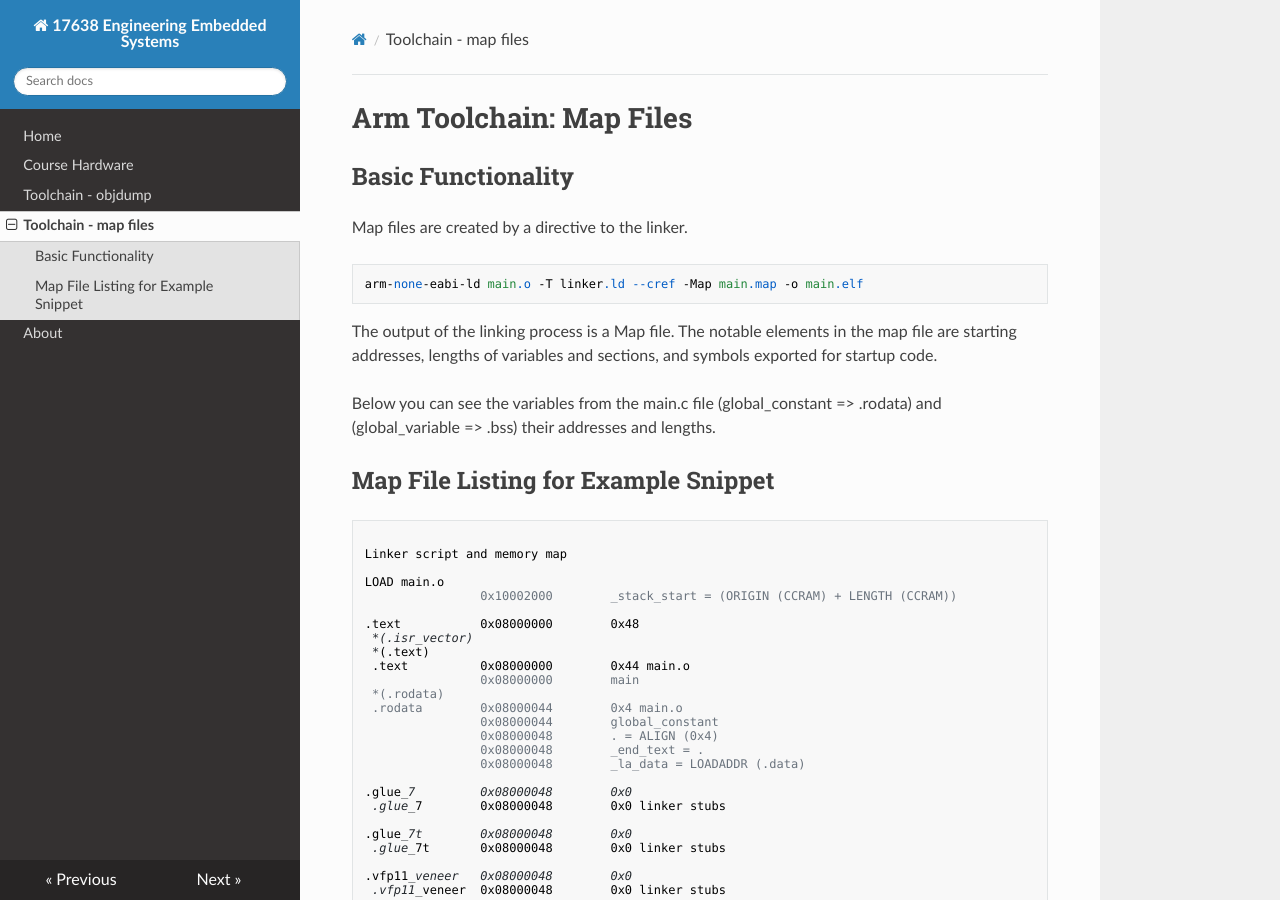
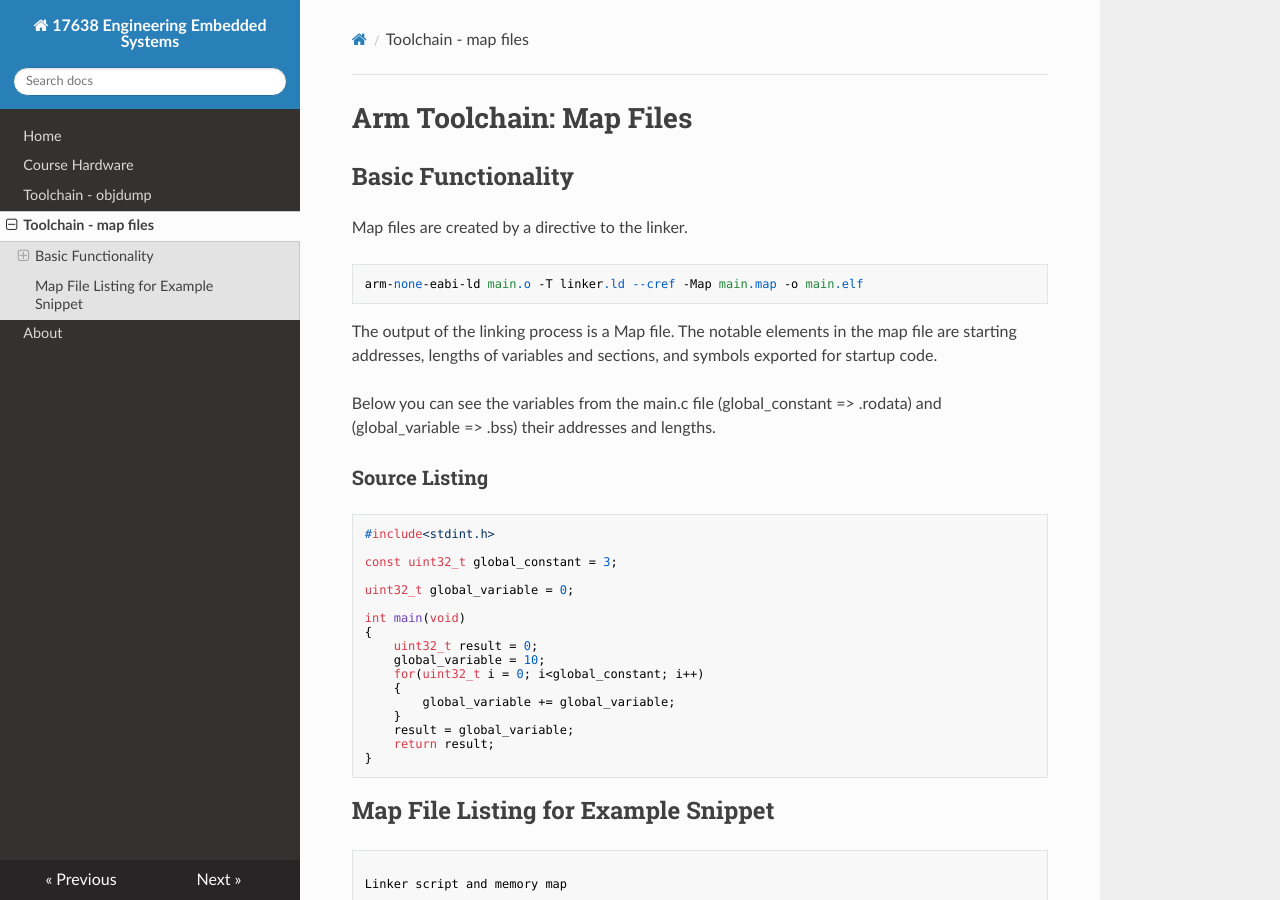
Before and after one commit to Malcadore/17638-EES, an MkDocs documentation site: the page built from docs/mapfiles.md, in a window 1280 px wide and 900 px high. Built offline with MkDocs 1.6.1, drawn with Linux system fonts in a browser that asks for light colours; nearby versions of some CDN libraries.

Commit message:
Updated mapfile page with source listing.

````diff
--- a/docs/mapfiles.md
+++ b/docs/mapfiles.md
@@ -11,6 +11,26 @@ The output of the linking process is a Map file.  The notable elements in the ma
 
 Below you can see the variables from the main.c file (global_constant => .rodata) and (global_variable => .bss) their addresses and lengths.
 
+### Source Listing
+``` C
+#include<stdint.h>
+
+const uint32_t global_constant = 3;
+
+uint32_t global_variable = 0;
+
+int main(void)
+{
+    uint32_t result = 0;
+    global_variable = 10;
+    for(uint32_t i = 0; i<global_constant; i++)
+    {
+    	global_variable += global_variable;
+    }
+    result = global_variable;
+    return result;
+}
+```
 
 ## Map File Listing for Example Snippet
 ```
````
